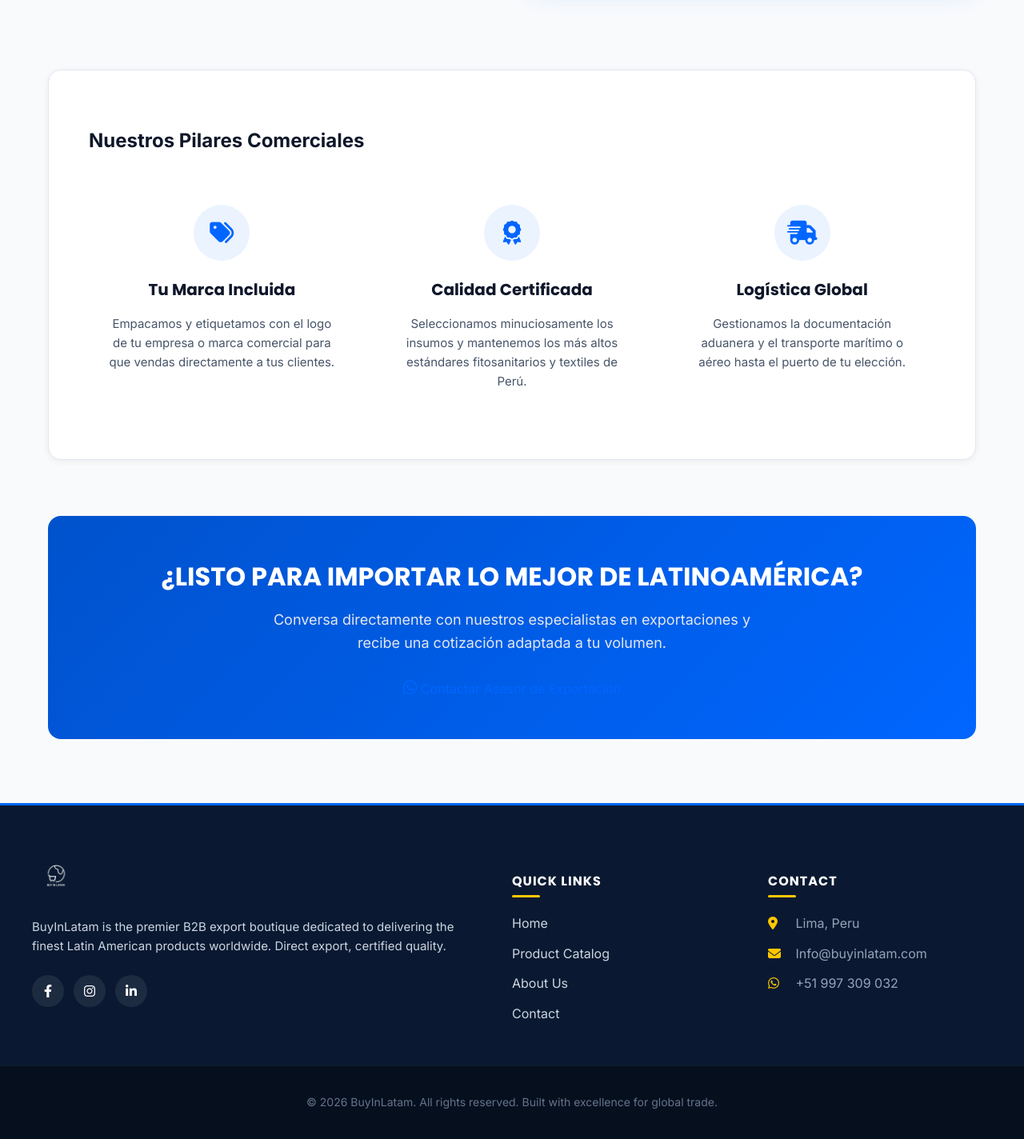
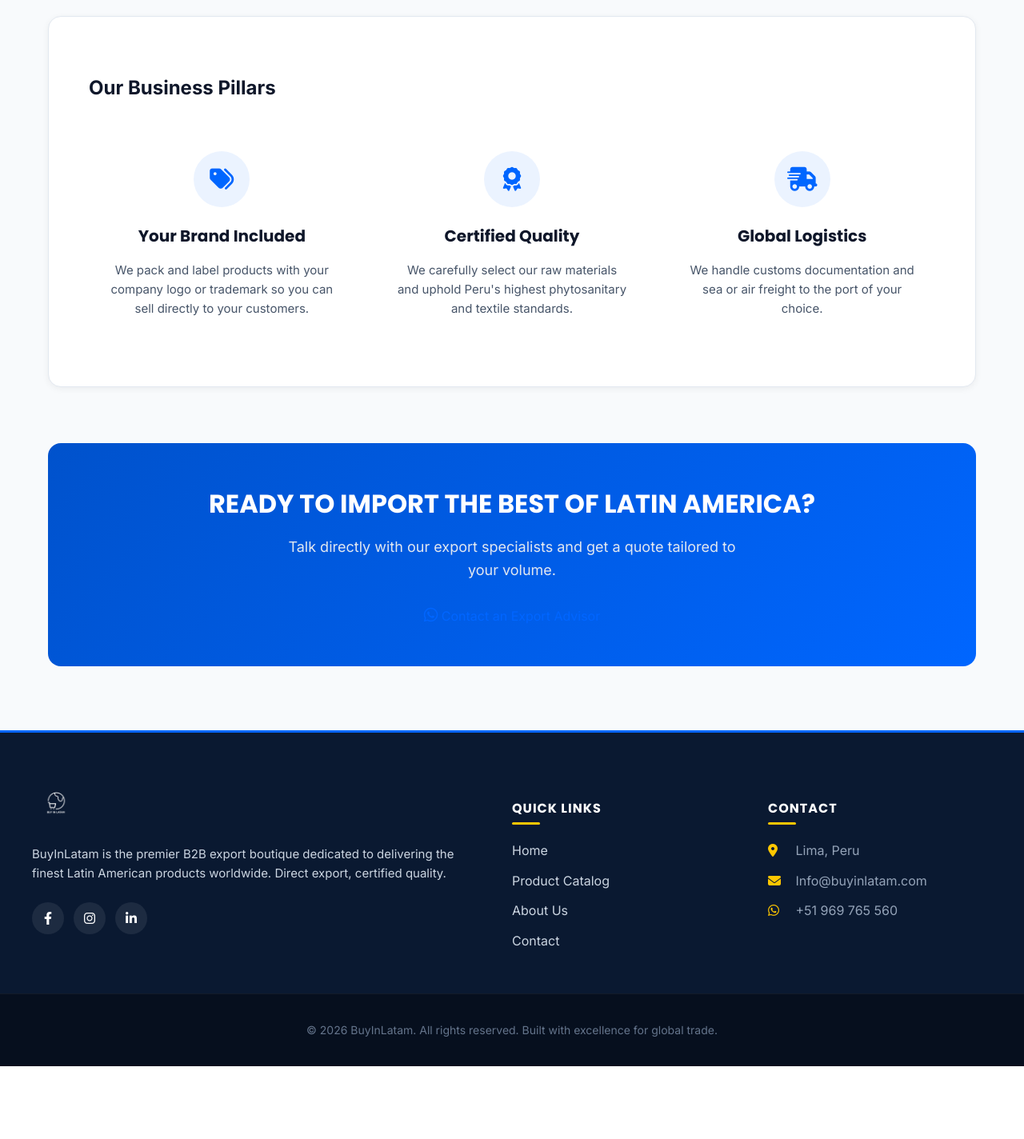
Before and after one commit to RodrigoAlonsoDc/buyinlatam-theme, a WordPress theme: template page-nosotros.php in a window 1280 px wide. Shown: the part 1016-2440 px from the top of the page at 80% size. After the commit the page ends 2349 px from the top, so only its background shows below. Run offline with PHP 8.4 and a stand-in for WordPress, Linux system fonts and the light colour scheme; the site name, menu and one post (Sample post) are stand-ins, and other content is empty.

Commit message:
Traducir About Us al inglés y cambiar el teléfono a +51 969 765 560
- page-nosotros.php pasa a inglés como el resto del tema; el español se
  agrega desde TranslatePress.
- Se reemplaza +51 997 309 032 por +51 969 765 560 en el teléfono de
  soporte y en todos los enlaces de WhatsApp.

Co-Authored-By: Claude Opus 5.5 <noreply@anthropic.com>

```diff
--- a/archive-product.php
+++ b/archive-product.php
@@ -117,7 +117,7 @@ get_header(); ?>
 
                                 <!-- B2B Conversion Actions -->
                                 <div class="b2b-card-actions">
-                                    <a href="https://wa.me/51997309032?text=<?php echo $wa_message; ?>" target="_blank" class="btn-b2b-quote" title="Quote via WhatsApp">
+                                    <a href="https://wa.me/51969765560?text=<?php echo $wa_message; ?>" target="_blank" class="btn-b2b-quote" title="Quote via WhatsApp">
                                         <i class="fab fa-whatsapp"></i> Request Wholesale Quote
                                     </a>
                                     <a href="<?php the_permalink(); ?>" class="btn-b2b-details" title="View technical specifications">
@@ -158,7 +158,7 @@ get_header(); ?>
                     <h2>Need these products manufactured under your own brand?</h2>
                     <p>We manage custom labeling, luxury embroidery, personalized packaging, origin certificates, and phytosanitary documentation tailored to your company.</p>
                     <div class="oem-banner-actions">
-                        <a href="https://wa.me/51997309032?text=Hello,%20I%20would%20like%20information%20about%20Private%20Label%20OEM%20manufacturing" target="_blank" class="btn-hero-cta">
+                        <a href="https://wa.me/51969765560?text=Hello,%20I%20would%20like%20information%20about%20Private%20Label%20OEM%20manufacturing" target="_blank" class="btn-hero-cta">
                             Speak with an OEM Specialist <i class="fas fa-arrow-right"></i>
                         </a>
                         <a href="<?php echo esc_url( function_exists('buyinlatam_get_contact_url') ? buyinlatam_get_contact_url() : home_url('/?page_id=29') ); ?>" class="btn-hero-secondary">
--- a/footer.php
+++ b/footer.php
@@ -30,7 +30,7 @@
                 <ul>
                     <li><i class="fas fa-map-marker-alt"></i> Lima, Peru</li>
                     <li><i class="fas fa-envelope"></i> <a href="mailto:Info@buyinlatam.com" style="color: inherit; text-decoration: none;">Info@buyinlatam.com</a></li>
-                    <li><i class="fab fa-whatsapp"></i> +51 997 309 032</li>
+                    <li><i class="fab fa-whatsapp"></i> +51 969 765 560</li>
                 </ul>
             </div>
         </div>
@@ -41,7 +41,7 @@
     </footer>
 
     <!-- WhatsApp Floating Button -->
-    <a href="https://wa.me/51997309032?text=Hello,%20I%20would%20like%20more%20information%20about%20export%20orders" class="floating-whatsapp" target="_blank" title="Contact via WhatsApp">
+    <a href="https://wa.me/51969765560?text=Hello,%20I%20would%20like%20more%20information%20about%20export%20orders" class="floating-whatsapp" target="_blank" title="Contact via WhatsApp">
         <i class="fab fa-whatsapp"></i>
     </a>
 
--- a/header.php
+++ b/header.php
@@ -103,7 +103,7 @@
                     <span class="action-label">Quote</span>
                 </a>
 
-                <a href="https://wa.me/51997309032?text=Hello,%20I%20would%20like%20information%20about%20export%20products" target="_blank" class="action-item whatsapp-action" title="WhatsApp Advisory">
+                <a href="https://wa.me/51969765560?text=Hello,%20I%20would%20like%20information%20about%20export%20products" target="_blank" class="action-item whatsapp-action" title="WhatsApp Advisory">
                     <div class="action-icon-wrap">
                         <i class="fab fa-whatsapp"></i>
                     </div>
@@ -183,7 +183,7 @@
                 <i class="fas fa-headset"></i>
                 <div class="support-text">
                     <span class="support-label">B2B Support:</span>
-                    <a href="tel:+51997309032" class="support-phone">+51 997 309 032</a>
+                    <a href="tel:+51969765560" class="support-phone">+51 969 765 560</a>
                 </div>
             </div>
 
--- a/page-nosotros.php
+++ b/page-nosotros.php
@@ -1,45 +1,45 @@
 <?php
 /**
- * Plantilla de Página: Sobre Nosotros
+ * Page Template: About Us
  * Tema BuyInLatam B2B
  */
 
 get_header(); ?>
 
 <div class="site-wrapper">
-    <!-- Hero Banner Nosotros -->
+    <!-- About Us Hero Banner -->
     <section class="page-hero">
         <div class="container">
-            <h4 style="color:var(--accent-yellow); font-weight:700; text-transform:uppercase; letter-spacing:2px; margin-bottom:10px;"><i class="fas fa-globe-americas"></i> NUESTRA HISTORIA Y MISIÓN</h4>
-            <h1>Sobre BuyInLatam</h1>
-            <p>Conectamos los mejores productos de Perú y Latinoamérica directamente con compradores e importadores en todo el mundo.</p>
+            <h4 style="color:var(--accent-yellow); font-weight:700; text-transform:uppercase; letter-spacing:2px; margin-bottom:10px;"><i class="fas fa-globe-americas"></i> OUR STORY AND MISSION</h4>
+            <h1>About BuyInLatam</h1>
+            <p>We connect the finest products from Peru and Latin America directly with buyers and importers around the world.</p>
         </div>
     </section>
 
     <main class="page-content-wrapper">
         <div class="container">
 
-            <!-- Bloque Introducción -->
+            <!-- Introduction Block -->
             <div style="display:grid; grid-template-columns:1fr 1fr; gap:50px; align-items:center; margin-bottom:70px;">
                 <div>
-                    <span style="color:var(--primary-blue); font-weight:700; text-transform:uppercase; font-size:14px; letter-spacing:1px;">Excelencia en Exportación</span>
-                    <h2 style="font-family:var(--font-title); font-size:36px; margin:10px 0 20px 0; color:var(--text-primary);">Llevamos lo mejor de nuestra tierra a cualquier rincón del planeta</h2>
+                    <span style="color:var(--primary-blue); font-weight:700; text-transform:uppercase; font-size:14px; letter-spacing:1px;">Export Excellence</span>
+                    <h2 style="font-family:var(--font-title); font-size:36px; margin:10px 0 20px 0; color:var(--text-primary);">We bring the best of our land to every corner of the planet</h2>
                     <p style="color:var(--text-secondary); line-height:1.8; font-size:16px;">
-                        <strong>BuyInLatam</strong> nació con el firme propósito de ser el puente comercial B2B entre los productores de la más alta calidad en Latinoamérica y las marcas, distribuidores y tiendas más exigentes en Europa, Norteamérica y Asia.
+                        <strong>BuyInLatam</strong> was founded with a clear purpose: to be the B2B trade bridge between Latin America's highest-quality producers and the most demanding brands, distributors and retailers in Europe, North America and Asia.
                     </p>
                     <p style="color:var(--text-secondary); line-height:1.8; font-size:16px;">
-                        Nos especializamos en la exportación al por mayor de <strong>prendas de alpaca peruana, cacao fino de aroma, café de origen y granos selectos</strong>, ofreciendo además el servicio de inclusión de marca propia (OEM / Marca Blanca) para tus líneas de producto.
+                        We specialize in the wholesale export of <strong>Peruvian alpaca garments, fine-flavor cacao, single-origin coffee and select grains</strong>, and we also offer private-label services (OEM / White Label) for your product lines.
                     </p>
                 </div>
                 <div>
-                    <img src="https://images.unsplash.com/photo-1549488344-c5a452efeb33?auto=format&fit=crop&w=800&q=80" alt="Textiles de Alpaca Peruana" style="width:100%; border-radius:16px; box-shadow:var(--shadow-lg);">
+                    <img src="https://images.unsplash.com/photo-1549488344-c5a452efeb33?auto=format&fit=crop&w=800&q=80" alt="Peruvian Alpaca Textiles" style="width:100%; border-radius:16px; box-shadow:var(--shadow-lg);">
                 </div>
             </div>
 
-            <!-- Valores / Pilares -->
+            <!-- Values / Pillars -->
             <div style="background:white; padding:50px; border-radius:16px; border:1px solid var(--border-color); box-shadow:var(--shadow-sm); margin-bottom:70px;">
                 <div class="section-header" style="margin-top:0;">
-                    <h2 class="section-title">Nuestros Pilares Comerciales</h2>
+                    <h2 class="section-title">Our Business Pillars</h2>
                     <div class="title-divider"></div>
                 </div>
 
@@ -48,34 +48,34 @@ get_header(); ?>
                         <div style="width:70px; height:70px; background:var(--primary-blue-light); color:var(--primary-blue); border-radius:50%; display:flex; align-items:center; justify-content:center; font-size:30px; margin:0 auto 20px;">
                             <i class="fas fa-tags"></i>
                         </div>
-                        <h3 style="font-family:var(--font-title); font-size:20px; margin-bottom:10px;">Tu Marca Incluida</h3>
-                        <p style="color:var(--text-secondary); font-size:15px;">Empacamos y etiquetamos con el logo de tu empresa o marca comercial para que vendas directamente a tus clientes.</p>
+                        <h3 style="font-family:var(--font-title); font-size:20px; margin-bottom:10px;">Your Brand Included</h3>
+                        <p style="color:var(--text-secondary); font-size:15px;">We pack and label products with your company logo or trademark so you can sell directly to your customers.</p>
                     </div>
 
                     <div style="text-align:center; padding:20px;">
                         <div style="width:70px; height:70px; background:var(--primary-blue-light); color:var(--primary-blue); border-radius:50%; display:flex; align-items:center; justify-content:center; font-size:30px; margin:0 auto 20px;">
                             <i class="fas fa-award"></i>
                         </div>
-                        <h3 style="font-family:var(--font-title); font-size:20px; margin-bottom:10px;">Calidad Certificada</h3>
-                        <p style="color:var(--text-secondary); font-size:15px;">Seleccionamos minuciosamente los insumos y mantenemos los más altos estándares fitosanitarios y textiles de Perú.</p>
+                        <h3 style="font-family:var(--font-title); font-size:20px; margin-bottom:10px;">Certified Quality</h3>
+                        <p style="color:var(--text-secondary); font-size:15px;">We carefully select our raw materials and uphold Peru's highest phytosanitary and textile standards.</p>
                     </div>
 
                     <div style="text-align:center; padding:20px;">
                         <div style="width:70px; height:70px; background:var(--primary-blue-light); color:var(--primary-blue); border-radius:50%; display:flex; align-items:center; justify-content:center; font-size:30px; margin:0 auto 20px;">
                             <i class="fas fa-shipping-fast"></i>
                         </div>
-                        <h3 style="font-family:var(--font-title); font-size:20px; margin-bottom:10px;">Logística Global</h3>
-                        <p style="color:var(--text-secondary); font-size:15px;">Gestionamos la documentación aduanera y el transporte marítimo o aéreo hasta el puerto de tu elección.</p>
+                        <h3 style="font-family:var(--font-title); font-size:20px; margin-bottom:10px;">Global Logistics</h3>
+                        <p style="color:var(--text-secondary); font-size:15px;">We handle customs documentation and sea or air freight to the port of your choice.</p>
                     </div>
                 </div>
             </div>
 
             <!-- Call to Action -->
             <div style="background:linear-gradient(135deg, #0052CC 0%, #0066FF 100%); color:white; padding:50px; border-radius:16px; text-align:center;">
-                <h2 style="font-family:var(--font-title); font-size:32px; margin:0 0 15px 0; text-transform:uppercase;">¿Listo para importar lo mejor de Latinoamérica?</h2>
-                <p style="font-size:18px; color:#E2E8F0; max-width:600px; margin:0 auto 30px;">Conversa directamente con nuestros especialistas en exportaciones y recibe una cotización adaptada a tu volumen.</p>
-                <a href="https://wa.me/51997309032?text=Hola,%20quisiera%20cotizar%20productos%20para%20importar" target="_blank" class="btn-yellow" style="font-size:16px; padding:16px 36px;">
-                    <i class="fab fa-whatsapp" style="font-size:20px;"></i> Contactar Asesor de Exportación
+                <h2 style="font-family:var(--font-title); font-size:32px; margin:0 0 15px 0; text-transform:uppercase;">Ready to import the best of Latin America?</h2>
+                <p style="font-size:18px; color:#E2E8F0; max-width:600px; margin:0 auto 30px;">Talk directly with our export specialists and get a quote tailored to your volume.</p>
+                <a href="https://wa.me/51969765560?text=Hello,%20I%20would%20like%20a%20quote%20for%20import%20products" target="_blank" class="btn-yellow" style="font-size:16px; padding:16px 36px;">
+                    <i class="fab fa-whatsapp" style="font-size:20px;"></i> Contact an Export Advisor
                 </a>
             </div>
 
--- a/single-product.php
+++ b/single-product.php
@@ -162,7 +162,7 @@ get_header(); ?>
 
                             <!-- Botones de Acción B2B -->
                             <div class="product-cta-group">
-                                <a href="https://wa.me/51997309032?text=<?php echo urlencode('Hola BuyInLatam, deseo cotizar al por mayor el producto: ' . get_the_title() . ($sku ? ' (SKU: ' . $sku . ')' : '') . ' - Enlace: ' . get_permalink()); ?>" target="_blank" class="btn-whatsapp-quote">
+                                <a href="https://wa.me/51969765560?text=<?php echo urlencode('Hola BuyInLatam, deseo cotizar al por mayor el producto: ' . get_the_title() . ($sku ? ' (SKU: ' . $sku . ')' : '') . ' - Enlace: ' . get_permalink()); ?>" target="_blank" class="btn-whatsapp-quote">
                                     <i class="fab fa-whatsapp"></i>
                                     <div class="btn-text">
                                         <span class="main-label">Cotizar por WhatsApp</span>
@@ -363,7 +363,7 @@ get_header(); ?>
                                     <h3 class="product-title"><a href="<?php the_permalink(); ?>"><?php the_title(); ?></a></h3>
                                     <p class="product-price">Cotizar al por mayor</p>
                                     <div class="product-actions">
-                                        <a href="https://wa.me/51997309032?text=<?php echo urlencode('Hola, quiero cotizar ' . get_the_title()); ?>" target="_blank" class="btn-add-cart">
+                                        <a href="https://wa.me/51969765560?text=<?php echo urlencode('Hola, quiero cotizar ' . get_the_title()); ?>" target="_blank" class="btn-add-cart">
                                             <i class="fab fa-whatsapp"></i> Cotizar
                                         </a>
                                         <a href="<?php the_permalink(); ?>" class="btn-view">Detalles</a>
```
Also changed, not shown: front-page.php (+6 -6 lines), preview/preview.html (+6 -6 lines).
